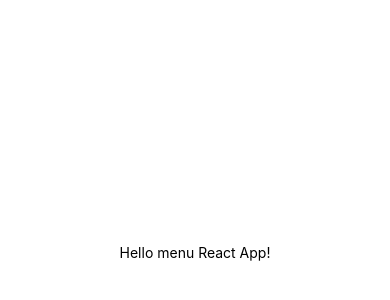
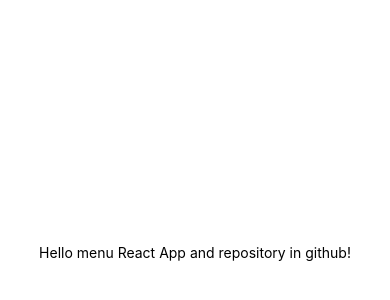
Before and after one commit to CarlosBerry/menuReact, a React Native app: screen / in a window 390 px wide. Shown: the part 170-470 px from the top of the page. Built offline with nearby package versions, Linux system fonts and the light colour scheme.

Commit message:
commit to remote repository

```diff
--- a/App.js
+++ b/App.js
@@ -4,7 +4,7 @@ import { StyleSheet, Text, View } from 'react-native';
 export default function App() {
   return (
     <View style={styles.container}>
-      <Text>Hello menu React App!</Text>
+      <Text>Hello menu React App and repository in github!</Text>
       <StatusBar style="auto" />
     </View>
   );
```
